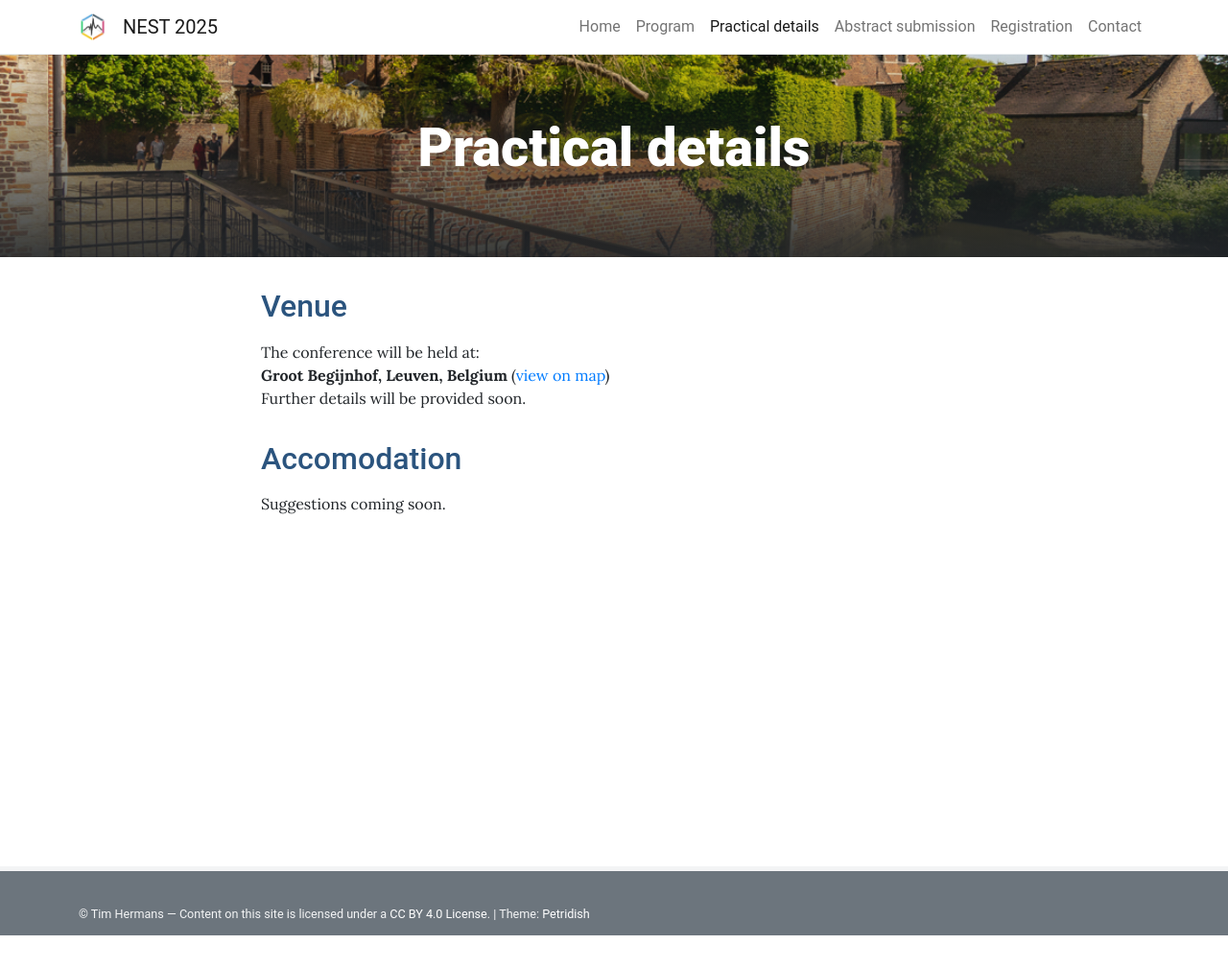
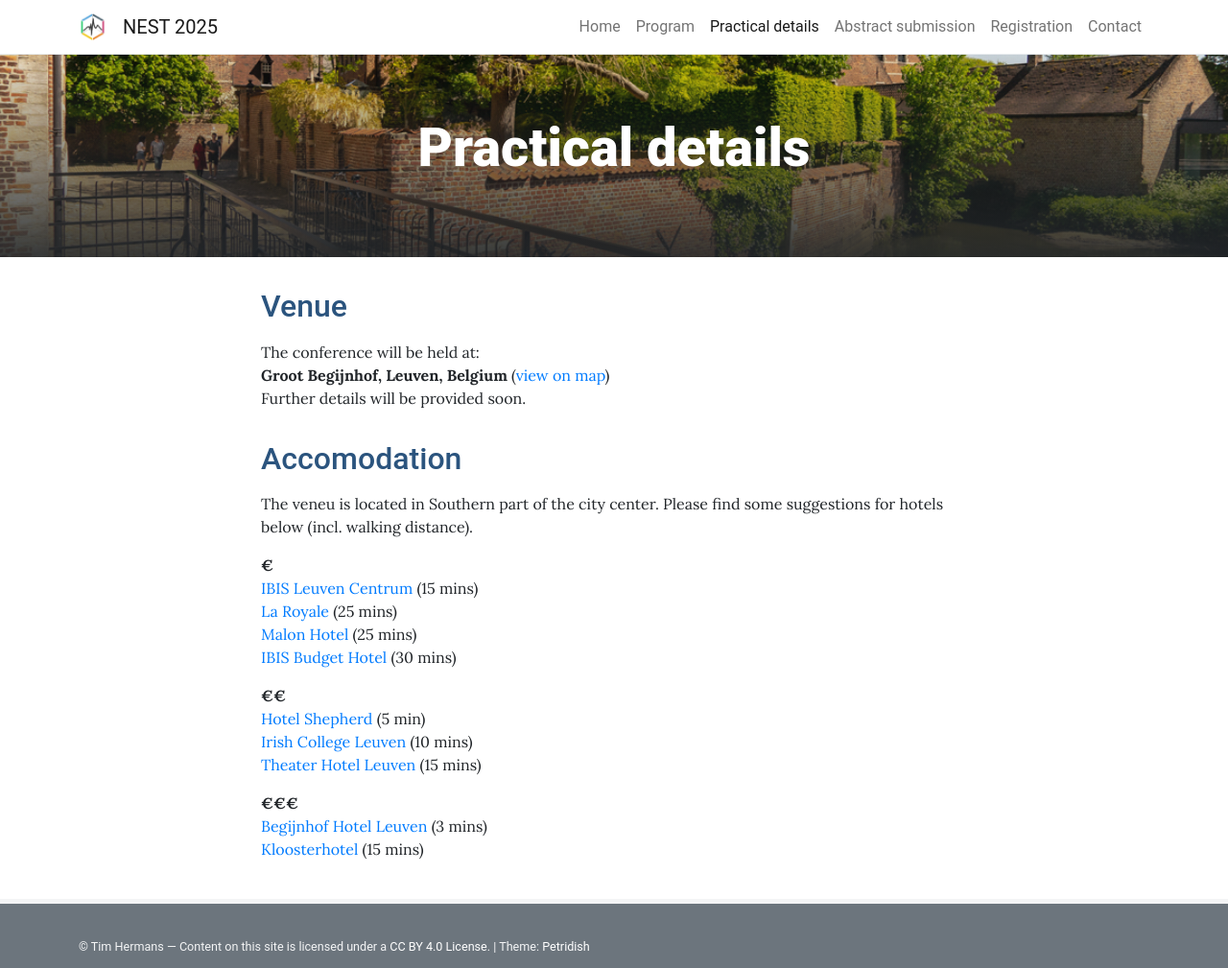
Before and after one commit to nestconf25/nestconf25.github.io, a Jekyll site: the page built from pages/practical-details.md, in a window 1280 px wide. Shown: the whole page at 96% size. Built offline with Jekyll 4.4.1, drawn with Linux system fonts in a browser that asks for light colours; before the commit the page ends 975 px from its top, so only the background shows below that.

Commit message:
Add registration form (without abstract) and accomodation suggestions.

```diff
--- /dev/null
+++ b/formslink.txt
@@ -0,0 +1 @@
+https://docs.google.com/forms/d/e/1FAIpQLSd27dEVfxYbWBEWXbI-IGpFvrgvDiMcKHK-nsSGTavDmNTgpQ/viewform?usp=pp_url&entry.1753222212=Day+1+(3+Sept)&entry.1753222212=Day+2+(4+Sept)
--- a/pages/practical-details.md
+++ b/pages/practical-details.md
@@ -9,4 +9,19 @@ The conference will be held at:
 Further details will be provided soon.
 
 ## Accomodation
-Suggestions coming soon.
+The veneu is located in Southern part of the city center. Please find some suggestions for hotels below (incl. walking distance).
+
+**€**
+[IBIS Leuven Centrum](https://all.accor.com/hotel/1457/index.en.shtml) (15 mins)
+[La Royale](https://lodge-hotels.be/en/hotels/b/la-royale-leuven) (25 mins)
+[Malon Hotel](https://reservations.cubilis.eu/malon-hotel-leuven?Language=en-GB) (25 mins)
+[IBIS Budget Hotel](https://all.accor.com/hotel/6682/index.en.shtml) (30 mins)
+
+**€€**
+[Hotel Shepherd](https://lodge-hotels.be/en/hotels/b/the-shepherd-leuven) (5 min)
+[Irish College Leuven](https://reservations.cubilis.eu/be/the-leuven-institute-for-ireland-in-europe-leuven?Language=en-GB) (10 mins)
+[Theater Hotel Leuven](https://lodge-hotels.be/en/hotels/b/theater-hotel-leuven) (15 mins)
+
+**€€€**
+[Begijnhof Hotel Leuven](https://bchotel.be/en/home-2/) (3 mins)
+[Kloosterhotel](https://www.martinshotels.com/en/page/martins-klooster/martins-klooster-4-hotel-louvain-official-website.11057.html) (15 mins)
```
Also changed, not shown: pages/register-without-abstract.md (+3 -6 lines), pages/registration.md (+1 -1 lines).
